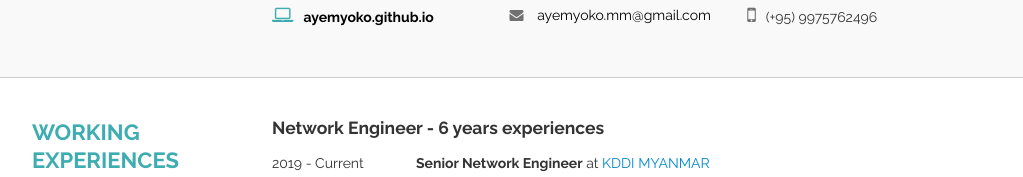
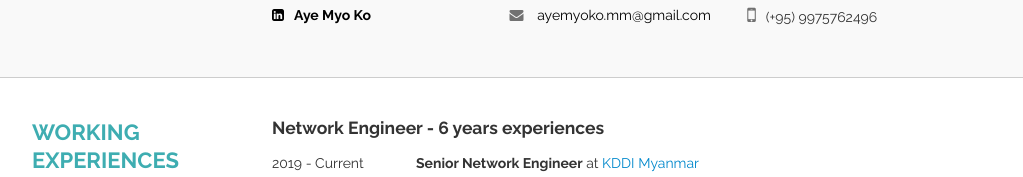
Before and after one commit to ayemyoko/ayemyoko.github.io, a plain HTML site: page index.html in a window 1280 px wide. Shown: the part 225-402 px from the top of the page, without its empty margins (118-1141 px from the left). Drawn offline with Linux system fonts and the light colour scheme; files whose address does not match are found by name.

Commit message:
first commit

```diff
--- a/index.html
+++ b/index.html
@@ -34,8 +34,8 @@
                         <h1 class="name">Aye Myo Ko</h1>
                         <h4>Network Engineer</h4>
                         <div class="contact-wrapper">
-                            <div class="content"><a href="https://ayemyoko.github.io/" target="_blank"> <i
-                                        class="fa fa-laptop"></i><strong>ayemyoko.github.io</strong></a></div>
+                            <div class="content"><a href="https://www.linkedin.com/in/ayemyoko" target="_blank"> <i
+                                        class="fa fa-linkedin-square"></i><strong>Aye Myo Ko</strong></a></div>
                             <div class="content"><a href="mailto:john@doe.dev"> <i class="fa fa-envelope"></i>
                                     ayemyoko.mm@gmail.com</a></div>
                             <div class="content"><i class="fa fa-mobile"></i>(+95) 9975762496</div>
@@ -67,7 +67,7 @@
                                 <li>
                                     <div class="years">2019 - Current</div>
                                     <div class="company-name"><strong>Senior Network Engineer</strong> at <a
-                                            href="https://mm.kddi.com/">KDDI MYANMAR</a></div>
+                                            href="https://mm.kddi.com/">KDDI Myanmar</a></div>
                                     <div class="clearfix"></div>
                                 </li>
                                 <li>
```
